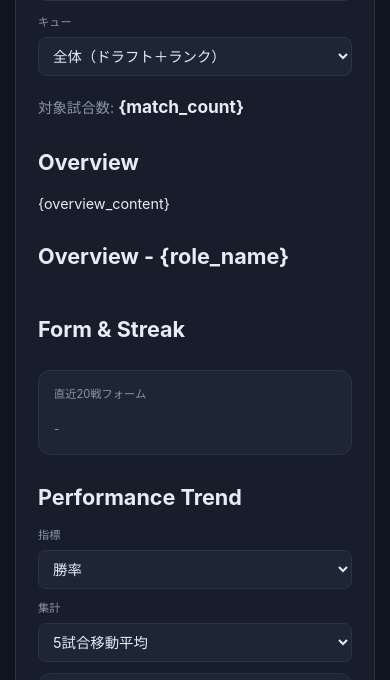
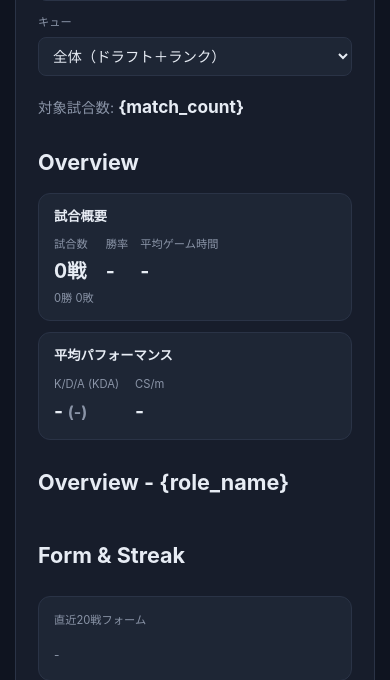
Before and after one commit to kenchi1209-hub/LoL-SUP-Tracker, a Python web app: template site_builder/templates/role.html in a window 390 px wide. Shown: the part 357-1037 px from the top of the page. Run offline with Jinja, Linux system fonts and the light colour scheme; the template is opened without the code that fills it, so the values that code supplies are empty.

Commit message:
Unify Role Overview layout

```diff
--- a/site_builder/static/role.css
+++ b/site_builder/static/role.css
@@ -35,23 +35,23 @@
 .stat-label { color: var(--muted); font-size: .78rem; margin-bottom: 6px; }
 .stat-value { font-size: 1.35rem; font-weight: 700; }
 .stat-sub { color: var(--muted); font-size: .78rem; margin-top: 4px; }
-.sup-overview-grid {
+.role-summary-grid {
   display: grid; grid-template-columns: minmax(400px, 460px) minmax(300px, 340px);
   align-items: stretch; justify-content: start; gap: 11px;
 }
-.sup-overview-block { min-width: 0; }
-.sup-overview-block h3 { margin: 0 0 10px; font-size: .92rem; }
-.sup-overview-summary {
+.role-summary-block { min-width: 0; }
+.role-summary-block h3 { margin: 0 0 10px; font-size: .92rem; }
+.role-summary-metrics {
   display: grid; grid-template-columns: repeat(3, max-content);
   align-items: start; gap: 22px;
 }
-.sup-overview-performance {
+.role-summary-performance {
   display: grid; grid-template-columns: max-content max-content;
   align-items: start; gap: 22px;
 }
-.sup-overview-stat .stat-label { margin-bottom: 4px; }
-.sup-overview-kda .stat-value { white-space: nowrap; }
-.sup-overview-kda-ratio { color: var(--muted); font-size: .82em; }
+.role-summary-stat .stat-label { margin-bottom: 4px; }
+.role-summary-kda .stat-value { white-space: nowrap; }
+.role-summary-kda-ratio { color: var(--muted); font-size: .82em; }
 .good { color: var(--good); }
 .bad { color: var(--bad); }
 .neutral { color: var(--muted); }
@@ -121,9 +121,9 @@
 .record-detail-stats { color: var(--muted); line-height: 1.45; }
 @media (max-width: 520px) { .trend-controls { grid-template-columns: 1fr; } }
 @media (max-width: 820px) {
-  .sup-overview-grid { grid-template-columns: minmax(0, 1fr); }
+  .role-summary-grid { grid-template-columns: minmax(0, 1fr); }
 }
 @media (max-width: 430px) {
-  .sup-overview-summary { gap: 12px; }
-  .sup-overview-performance { gap: 16px; }
+  .role-summary-metrics { gap: 12px; }
+  .role-summary-performance { gap: 16px; }
 }
--- a/site_builder/templates/role.html
+++ b/site_builder/templates/role.html
@@ -46,7 +46,42 @@
       <p class="filter-result">対象試合数: <strong id="filtered-match-count">{match_count}</strong></p>
       <section class="overview" aria-labelledby="overview-heading">
         <h2 id="overview-heading">Overview</h2>
-        {overview_content}
+        <div class="role-summary-grid">
+          <article class="card role-summary-block">
+            <h3>試合概要</h3>
+            <div class="role-summary-metrics">
+              <div class="role-summary-stat">
+                <div class="stat-label">試合数</div>
+                <div class="stat-value" data-overview="games">0戦</div>
+                <div class="stat-sub" data-overview="record">0勝 0敗</div>
+              </div>
+              <div class="role-summary-stat">
+                <div class="stat-label">勝率</div>
+                <div class="stat-value" data-overview="winrate">-</div>
+              </div>
+              <div class="role-summary-stat">
+                <div class="stat-label">平均ゲーム時間</div>
+                <div class="stat-value" data-overview="duration">-</div>
+              </div>
+            </div>
+          </article>
+          <article class="card role-summary-block">
+            <h3>平均パフォーマンス</h3>
+            <div class="role-summary-performance">
+              <div class="role-summary-stat role-summary-kda">
+                <div class="stat-label">K/D/A (KDA)</div>
+                <div class="stat-value">
+                  <span data-overview="avg-kda">-</span>
+                  <span class="role-summary-kda-ratio">(<span data-overview="kda">-</span>)</span>
+                </div>
+              </div>
+              <div class="role-summary-stat">
+                <div class="stat-label">CS/m</div>
+                <div class="stat-value" data-overview="cspm">-</div>
+              </div>
+            </div>
+          </article>
+        </div>
       </section>
       <section class="overview role-overview" data-role-overview="{role_code}">
         <h2>Overview - {role_name}</h2><div id="role-overview-cards" class="cards"></div>
```
Also changed, not shown: site_builder/role.py (+0 -56 lines).
